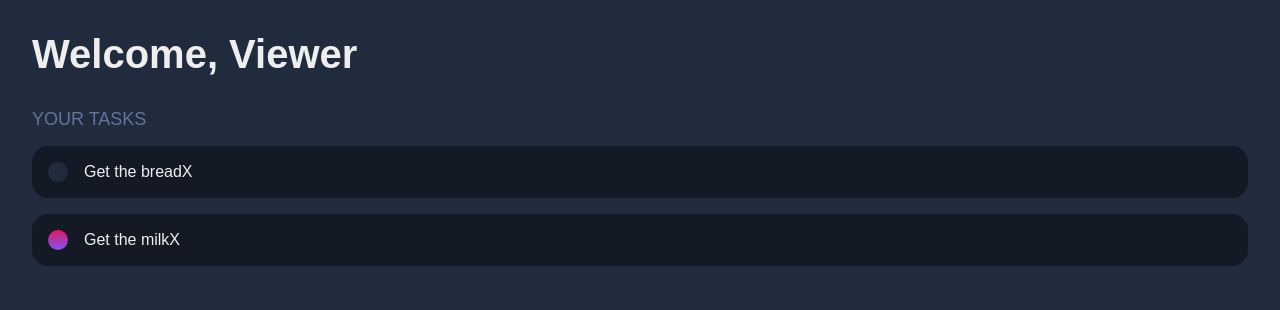
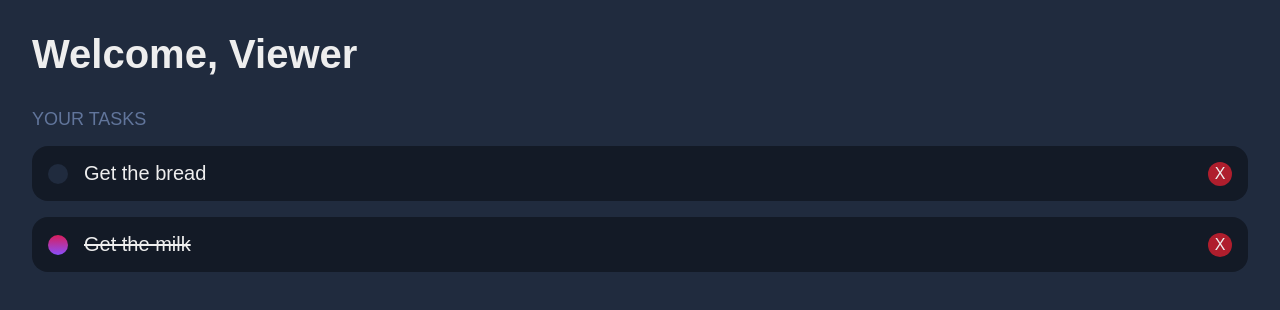
Before and after one commit to StevenHa1163/Project-3, a React (Create React App) app in the folder client/: page / in a window 1280 px wide. Shown: the top 310 px of the page. Built offline with nearby package versions, Linux system fonts and the light colour scheme.

Commit message:
modified styling

```diff
--- a/client/src/index.css
+++ b/client/src/index.css
@@ -69,3 +69,26 @@
     background-image: linear-gradient(to bottom, var(--primary), var(--secondary));
 
 }
+
+.todo .text{
+    font-size: 20px;
+}
+
+.todo.is-complete .text{
+   text-decoration: line-through;
+}
+
+.todo .delete-todo {
+    position: absolute;
+    top: 50%;
+    right: 16px;
+    transform: translateY(-50%);
+    width: 24px;
+    height: 24px;
+    color: var(--light);
+    background-color: #af1e2d;
+    border-radius: 50%;
+    display:flex;
+    align-items: center;
+    justify-content: center;
+}
```
